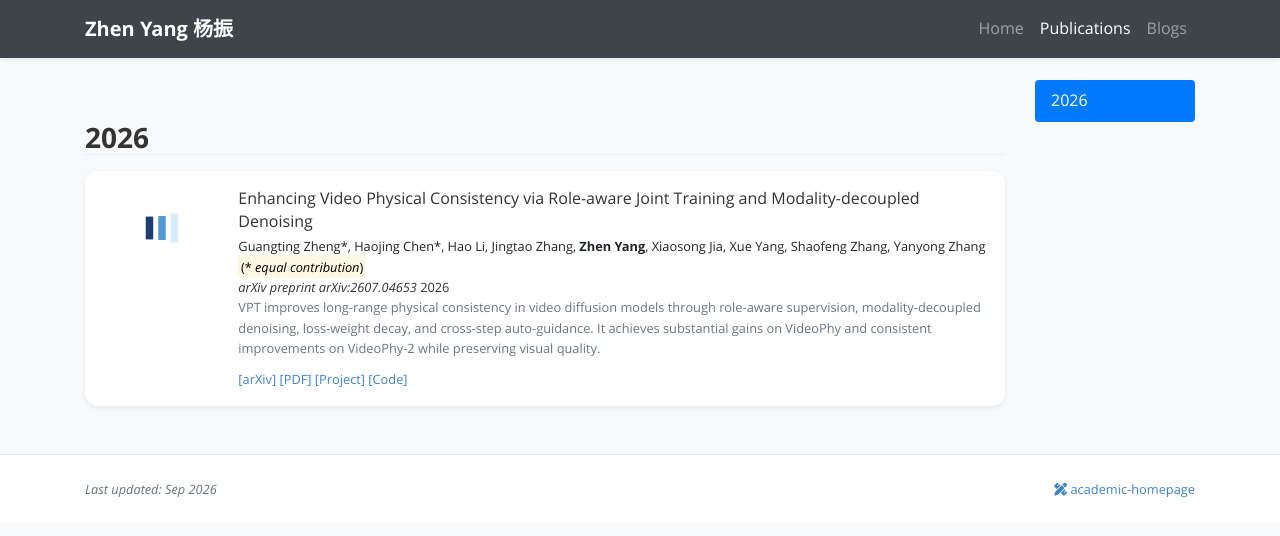
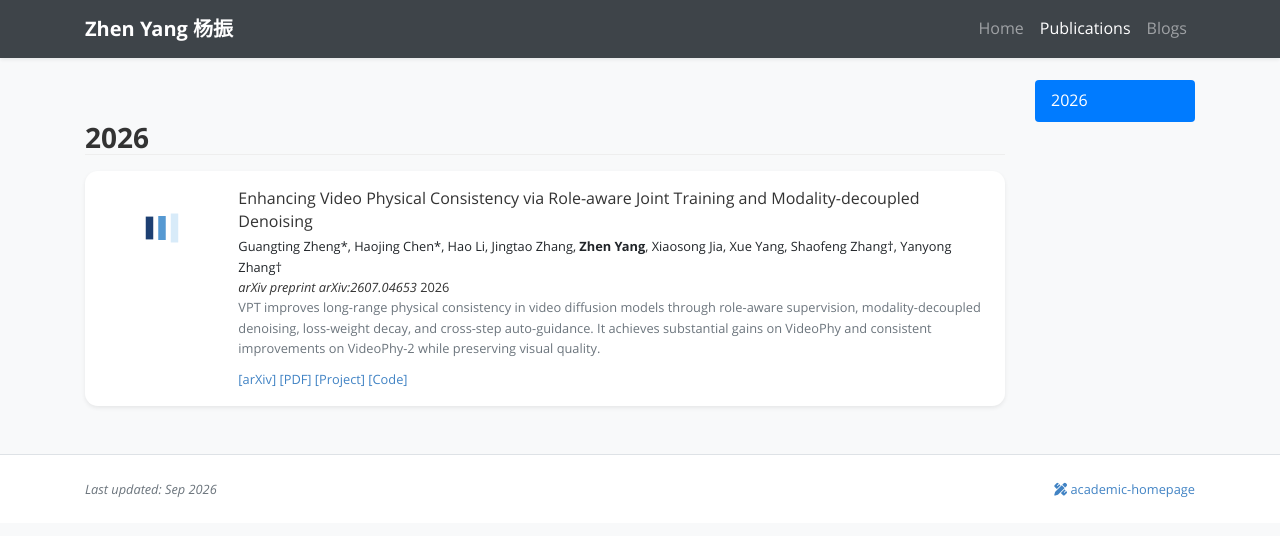
Before and after one commit to MichaelYeung2004/michaelyeung2004.github.io, a Jekyll site: the page built from publications.html, in a window 1280 px wide. Shown: the top 536 px of the page. Built offline with Jekyll 4.4.1, drawn with Linux system fonts in a browser that asks for light colours; nearby versions of some CDN libraries; a style sheet for code colours, icons or effects is not loaded.

Commit message:
Simplify publication author markers

```diff
--- a/_includes/widgets/author_list.html
+++ b/_includes/widgets/author_list.html
@@ -1,23 +1,16 @@
 {%- assign authors = include.authors -%}
-{%- assign has_eq_contrib = false -%}
-{%- assign has_corresponding = false -%}
-
 {%- for _key in authors -%}
     {%- assign last_char = _key | slice: -1, 1%}
     {%- assign last_2chars = _key | slice: -2, 2%}
     {%- if last_2chars == "*#" or last_2chars == "#*" -%}
         {%- assign key = _key | replace: "#*", "" | replace: "*#", "" -%}
         {%- assign mark = "*<sup>#</sup>" -%}
-        {%- assign has_eq_contrib = true -%}
-        {%- assign has_corresponding = true -%}
     {%- elsif last_char == "*" -%}
         {%- assign key = _key | split: "*" | first -%}
         {%- assign mark = "*" -%}
-        {%- assign has_eq_contrib = true -%}
     {%- elsif last_char == "#" -%}
         {%- assign key = _key | split: "#" | first -%}
         {%- assign mark = '<sup>#</sup>' -%}
-        {%- assign has_corresponding = true -%}
     {%- else -%}
         {%- assign key = _key -%}
         {%- assign mark = "" -%}
@@ -46,15 +39,3 @@
     {%- endif -%}
 
 {%- endfor -%}
-
-{%- if has_eq_contrib or has_corresponding %}
-<mark>(
-    {%- if has_eq_contrib -%}
-        * <i> equal contribution</i>
-    {%- endif -%}
-    {%- if has_corresponding -%}
-        {%- if has_eq_contrib -%}, {% endif -%}
-        <sup>#</sup> <i> corresponding author</i>
-    {%- endif -%}
-)</mark>
-{%- endif -%}
```
Also changed, not shown: _publications/2026/2026-07-06-vpt.md (+2 -2 lines).
